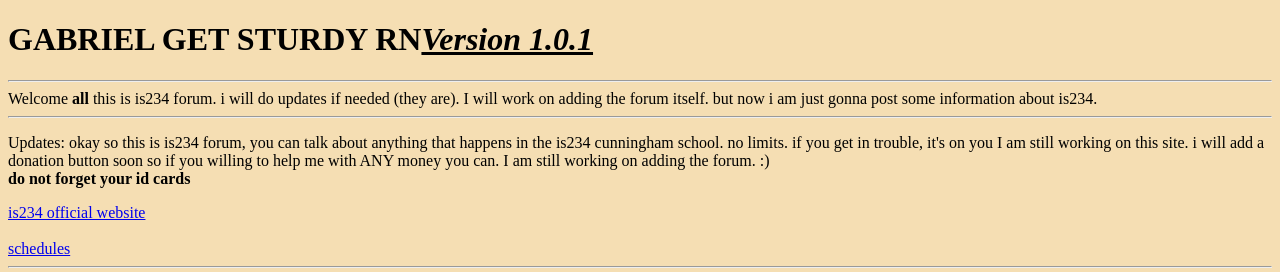
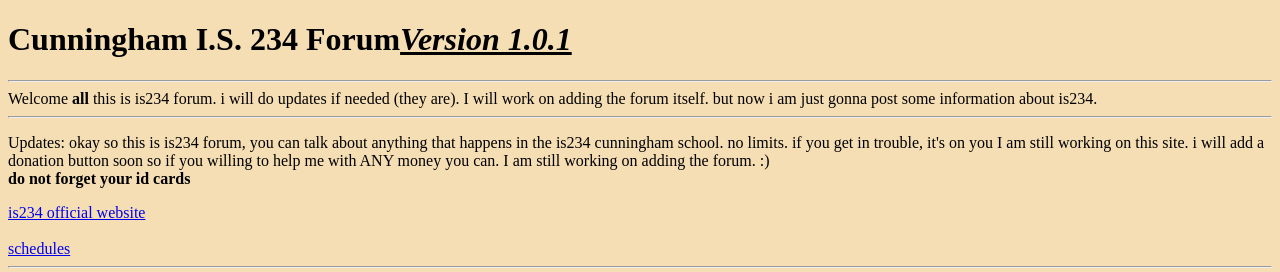
Before and after one commit to is234forum/is234forum, a plain HTML site: page index.html in a window 1280 px wide. Shown: the top 272 px of the page. Drawn offline with Linux system fonts and the light colour scheme.

Commit message:
Update index.html

```diff
--- a/index.html
+++ b/index.html
@@ -15,7 +15,7 @@
         <title>Cunningham I.S. 234 Forum</title>
     </head>
     <body>
-        <h1>GABRIEL GET STURDY RN<i><u><b>Version 1.0.1</b></u></i></h1>
+        <h1>Cunningham I.S. 234 Forum<i><u><b>Version 1.0.1</b></u></i></h1>
         <hr>
        Welcome <b>all</b> this is is234 forum. i will do updates if needed (they are). I will work on adding the forum itself. but now i am just gonna post some information about is234.
        <hr>
```
